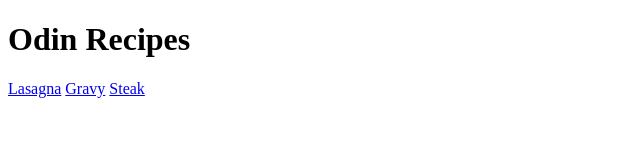
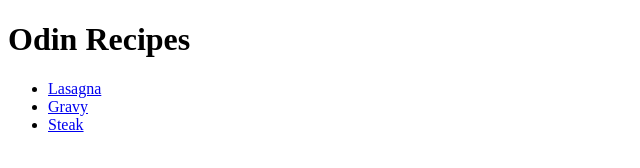
Before and after one commit to LeviRiley/odin-recipes, a plain HTML site: page index.html in a window 1280 px wide. Shown: the whole page, without its empty margins (0-640 px from the left). Drawn offline with Linux system fonts and the light colour scheme.

Commit message:
Made recipes into list

```diff
--- a/index.html
+++ b/index.html
@@ -7,9 +7,11 @@
 </head>
 <body>
     <h1>Odin Recipes</h1>
-    <a href="recipes/lasagna.html">Lasagna</a>
-    <a href="recipes/gravy.html">Gravy</a>
-    <a href="recipes/steak.html">Steak</a>
+    <ul>
+    <li><a href="recipes/lasagna.html">Lasagna</a></li>
+    <li><a href="recipes/gravy.html">Gravy</a></li>
+    <li><a href="recipes/steak.html">Steak</a></li>
+    </ul>
 
 </body>
 </html>
```
